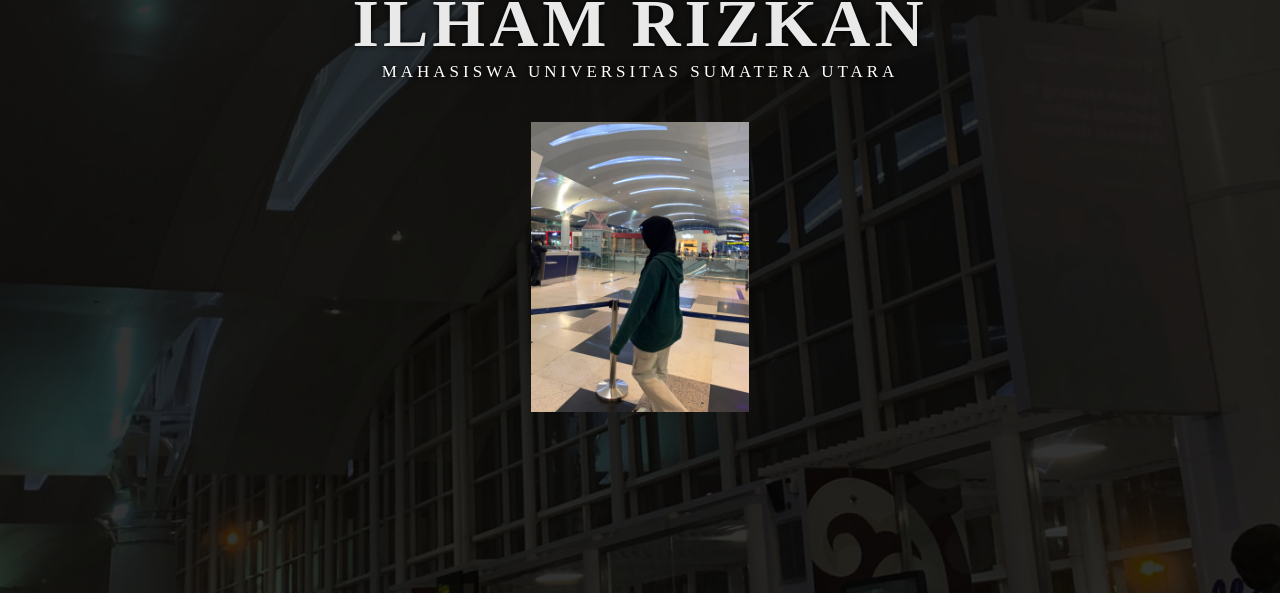
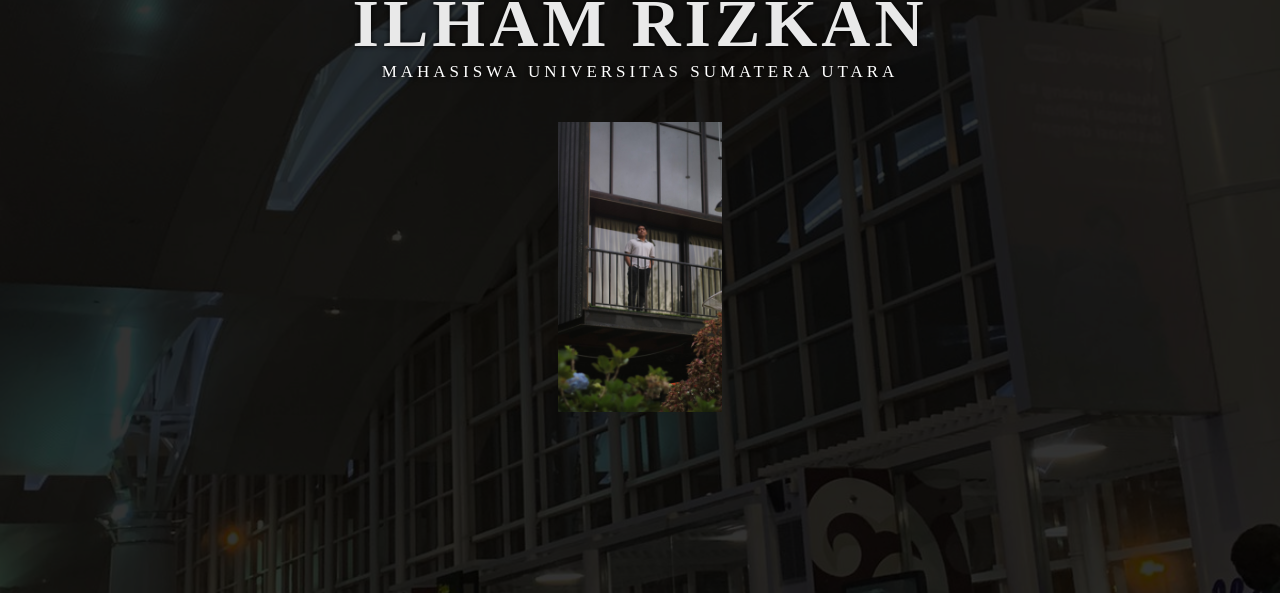
Before and after one commit to Rizkan04/zekan-04, a plain HTML site: page BERANDA.html in a window 1280 px wide. Shown: the part 297-890 px from the top of the page. Drawn offline with Linux system fonts and the light colour scheme.

Commit message:
Update BERANDA.html

```diff
--- a/BERANDA.html
+++ b/BERANDA.html
@@ -28,7 +28,7 @@
             <h4>welcome to my portfolio</h4>
             <h5>ILHAM RIZKAN</h5>
             <p>MAHASISWA UNIVERSITAS SUMATERA UTARA</p>
-        <div class="foto"><img src="template/yuni y.jpg"></div>
+        <div class="foto"><img src="template/fotoku.jpg"></div>
     </header>
 </body>
 </html>
```
